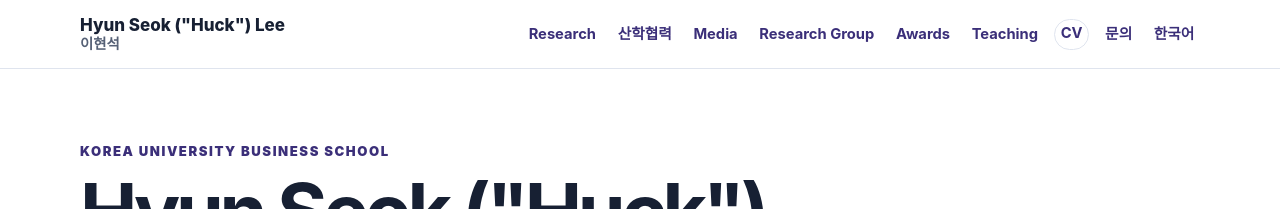
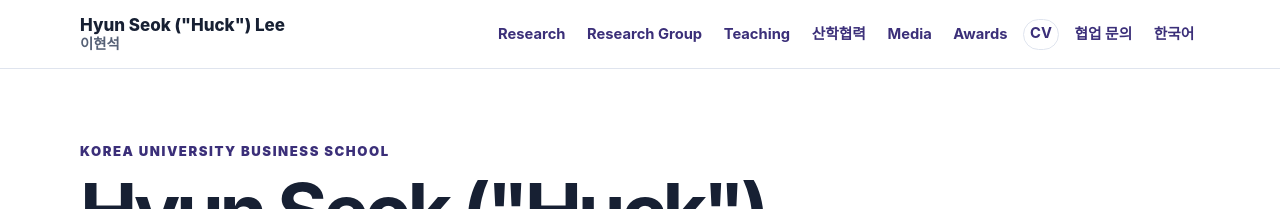
Before and after one commit to lordya2/lordya2.github.io, a Jekyll site: the page built from index.md, in a window 1280 px wide. Shown: the top 209 px of the page. Built offline with Jekyll 4.4.1, drawn with Linux system fonts in a browser that asks for light colours.

Commit message:
Stabilize and restructure homepage

```diff
--- a/_data/navigation.yml
+++ b/_data/navigation.yml
@@ -1,23 +1,26 @@
 - label: Research
   url: /pages/research.html
+- label: Research Group
+  url: /pages/people.html
+  event: people_page_click
+- label: Teaching
+  url: /pages/teaching.html
 - label: 산학협력
   url: /pages/industry.html
   event: industry_page_click
+  lang: ko
 - label: Media
   url: /pages/media.html
   event: media_impact_click
-- label: Research Group
-  url: /pages/people.html
-  event: people_page_click
 - label: Awards
   url: /pages/award.html
-- label: Teaching
-  url: /pages/teaching.html
 - label: CV
   url: /assets/CV.pdf
   event: cv_download
-- label: 문의
+- label: 협업 문의
   url: /pages/inquiry.html?source=navigation
   event: inquiry_page_click
+  lang: ko
 - label: 한국어
   url: /ko/
+  lang: ko
```
